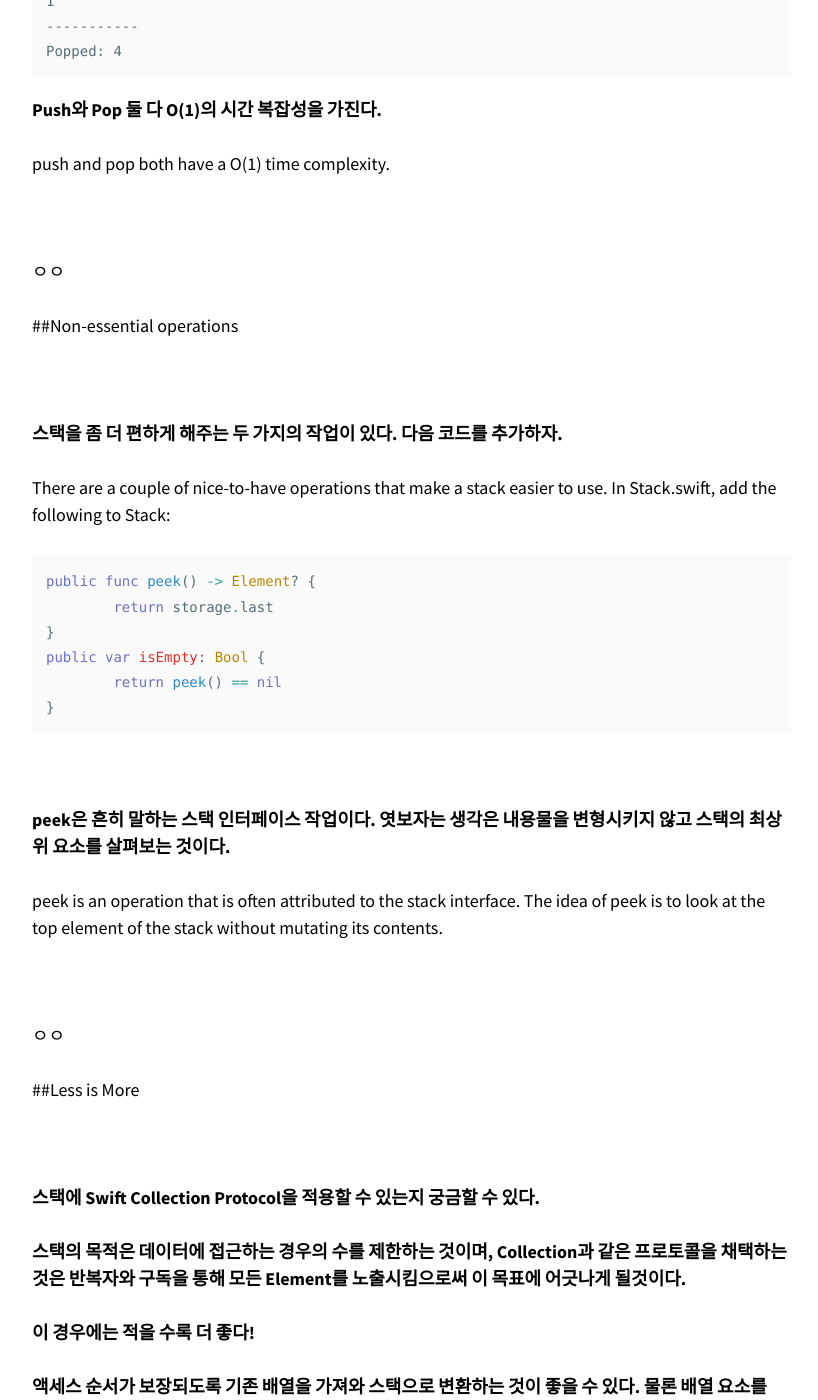
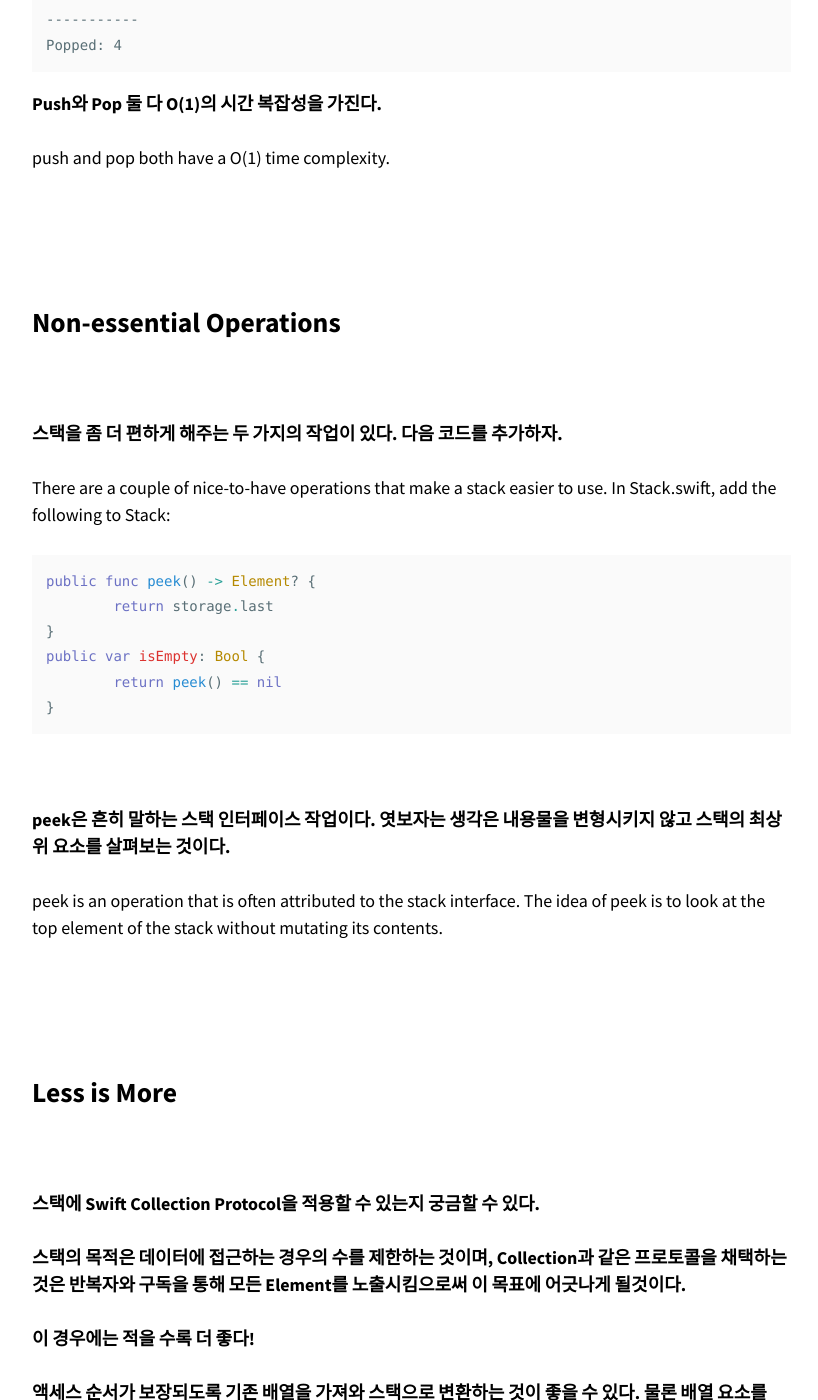
Before and after one commit to jxxnnee/minkkkjoon.github.io, a Jekyll site: the page built from _posts/2020-01-07-Data-Structure-Stack.md, in a window 1280 px wide and 1400 px high, scrolled down 5912 px. Shown: the whole window, without its empty margins (343-1161 px from the left). Built offline with Jekyll 4.4.1, drawn with Linux system fonts in a browser that asks for light colours; nearby versions of some CDN libraries; some of the changed text lies outside the part shown.

Commit message:
Update 2020-01-07-Data-Structure-Stack.md

```diff
--- a/_posts/2020-01-07-Data-Structure-Stack.md
+++ b/_posts/2020-01-07-Data-Structure-Stack.md
@@ -151,9 +151,9 @@ This will allow you to customize a human-readable representation of the Stack th
 
 <br>
 
-# ㅇㅇ
+<br>
 
-##push and pop operations
+## Push and Pop Operations
 
 <br>
 
@@ -214,9 +214,9 @@ push and pop both have a O(1) time complexity.
 
 <br>
 
-ㅇㅇ
+<br>
 
-##Non-essential operations
+## Non-essential Operations
 
 <br>
 
@@ -240,9 +240,9 @@ peek is an operation that is often attributed to the stack interface. The idea o
 
 <br>
 
-ㅇㅇ
+<br>
 
-##Less is More
+## Less is More
 
 <br>
 
@@ -352,7 +352,10 @@ Stacks are crucial to problems that search trees and graphs. Imagine finding you
 Each time you come to a decision point of left, right or straight, you can push all possible decisions onto your stack. When you hit a dead end, simply backtrack by popping from the stack and continuing until you escape or hit another dead end.
 
 <br>
-##Key points
+
+<br>
+
+## Key Points
 
 **• 스택은 LIFO(last-in first-out) 유형의 데이터 구조이다.**
 
@@ -373,7 +376,7 @@ Each time you come to a decision point of left, right or straight, you can push
 
 <br>
 
-#####1. Collection Protocol
+#### 1. Collection protocol
 
 Collection은 일반적인 “집합 컨테이너”를 묘사하는 프로토콜인데, 실질적으로는 Sequence 프로토콜을 상속하면서 한 가지 개념(기능)을 추가한 것으로 이해할 수 있다. 그것은 임의의 인덱스를 통해서 개별 원소를 액세스할 수 있는 점이다. 따라서 Sequence와 달리 여러번이고 순회할 수 있고, 순회 시 내부 자료가 소모되지 않는다.
 
@@ -383,7 +386,7 @@ Collection 내의 모든 원소는 집합 구조 내에서 자신의 위치를
 
 <br>
 
-#####2. Initializer
+#### 2. Initializer
 
 Initialize는 초기화라는 뜻이다. 여기서 초기화는 모두 0 값으로 보내버리는 그런 초기화가 아니고 **변수나 상수의 초기값을 정해준다**는 의미이다.
 
@@ -391,7 +394,7 @@ Initialize는 초기화라는 뜻이다. 여기서 초기화는 모두 0 값으
 
 <br>
 
-#####3. Array Literal
+#### 3. Array Literal
 
 여기서 리터럴은 어떠한 값을 명칭하는 것이 아니라 변수 및 상수에 저장되는 **'값 자체'**를 일컫는 말이다. 정수 리터럴, 문자열 리터럴, 배열 리터럴 등.. 언어의 한 요소로서 리터럴이라고 불린다.
 
```
